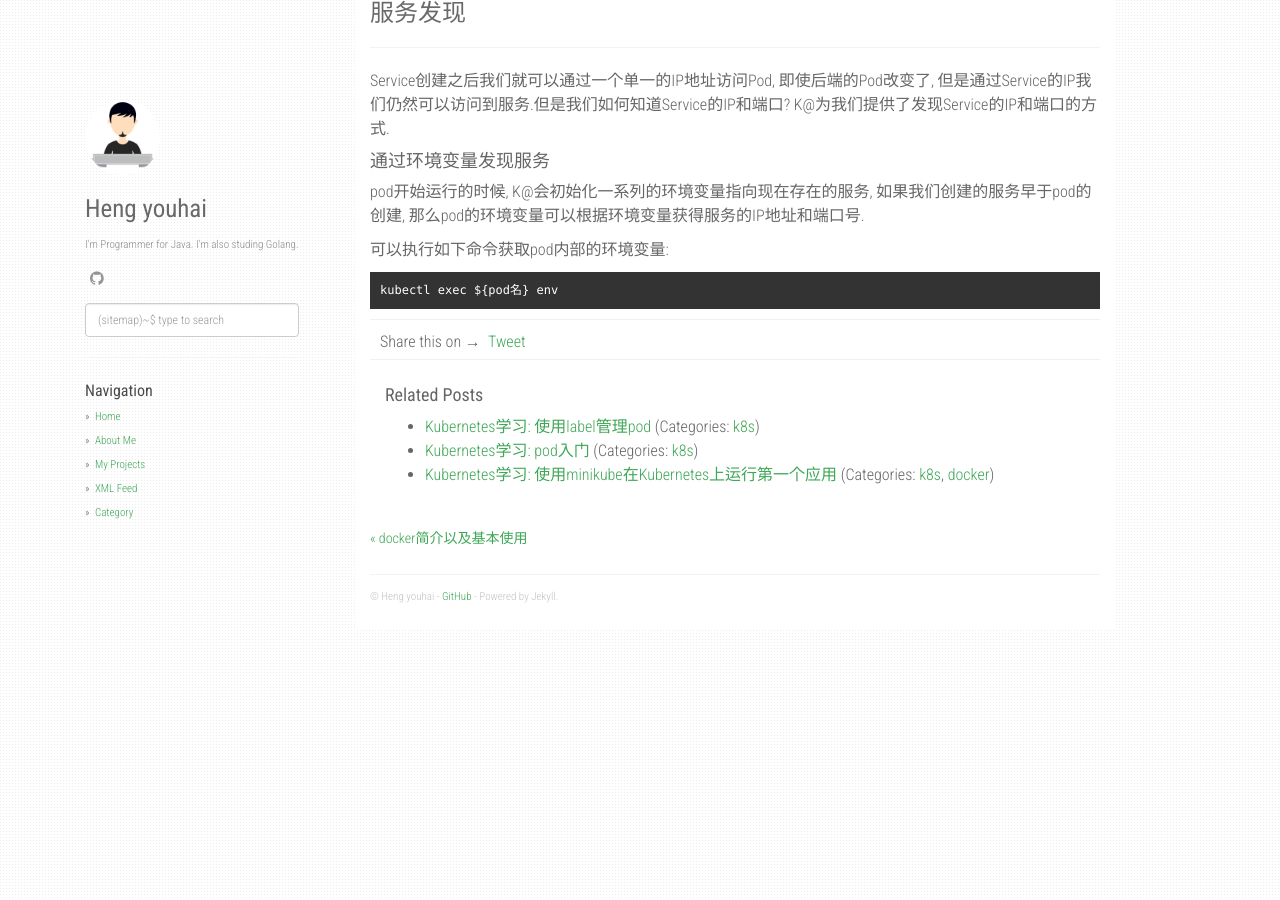
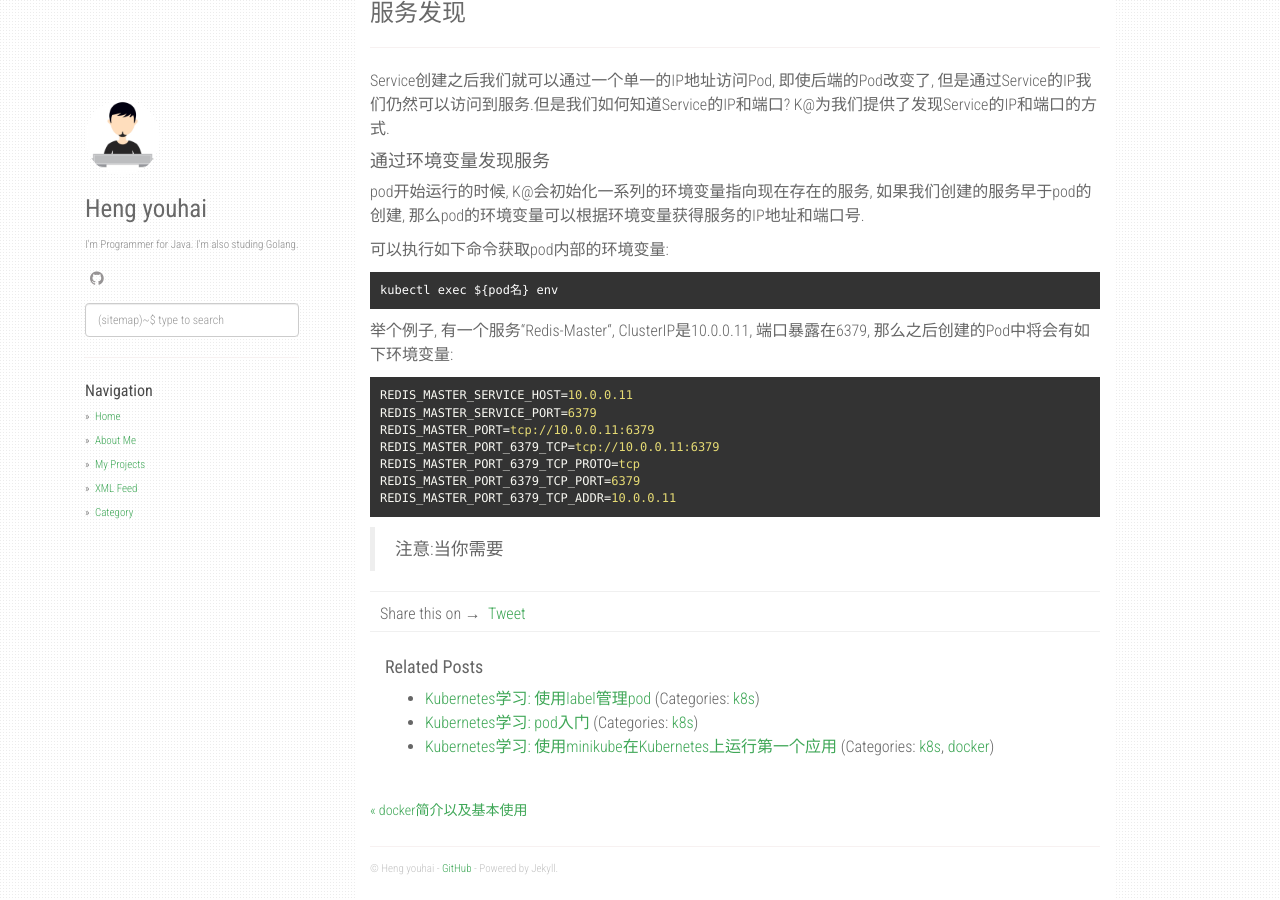
Before and after one commit to hengyoush/hengyoush.github.io, a Jekyll site: the page built from _posts/2019-06-09-kuberbetes-concept.md, in a window 1280 px wide and 900 px high, scrolled down 6993 px. Built offline with Jekyll 4.4.1, drawn with Linux system fonts in a browser that asks for light colours; nearby versions of some CDN libraries; comment, search, counter and statistics services are not loaded.

Commit message:
增加环境变量

````diff
--- a/_posts/2019-06-09-kuberbetes-concept.md
+++ b/_posts/2019-06-09-kuberbetes-concept.md
@@ -252,3 +252,14 @@ pod开始运行的时候, K@会初始化一系列的环境变量指向现在存
 ```
 kubectl exec ${pod名} env
 ```
+举个例子, 有一个服务“Redis-Master“, ClusterIP是10.0.0.11, 端口暴露在6379, 那么之后创建的Pod中将会有如下环境变量:
+```properties
+REDIS_MASTER_SERVICE_HOST=10.0.0.11
+REDIS_MASTER_SERVICE_PORT=6379
+REDIS_MASTER_PORT=tcp://10.0.0.11:6379
+REDIS_MASTER_PORT_6379_TCP=tcp://10.0.0.11:6379
+REDIS_MASTER_PORT_6379_TCP_PROTO=tcp
+REDIS_MASTER_PORT_6379_TCP_PORT=6379
+REDIS_MASTER_PORT_6379_TCP_ADDR=10.0.0.11
+```
+> 注意:当你需要
````
